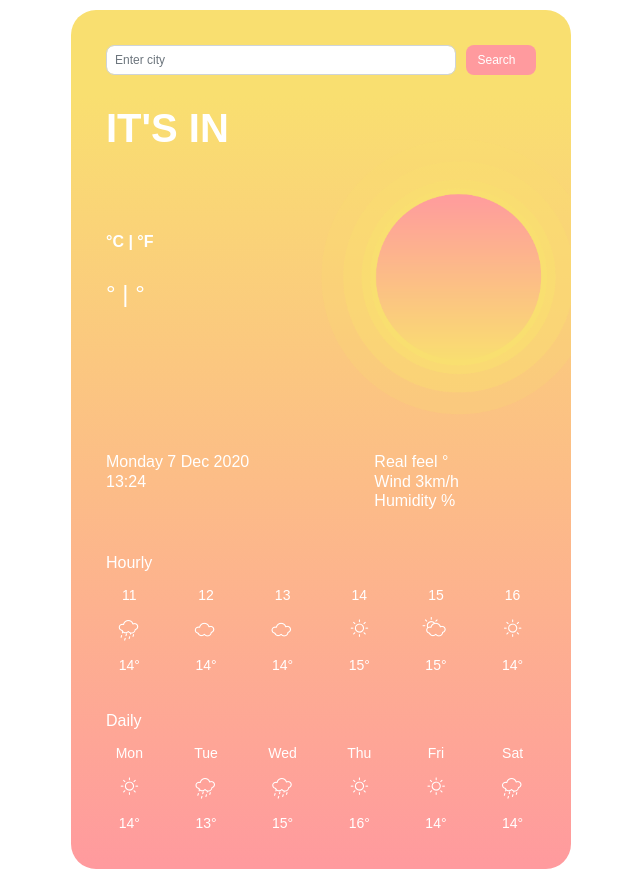
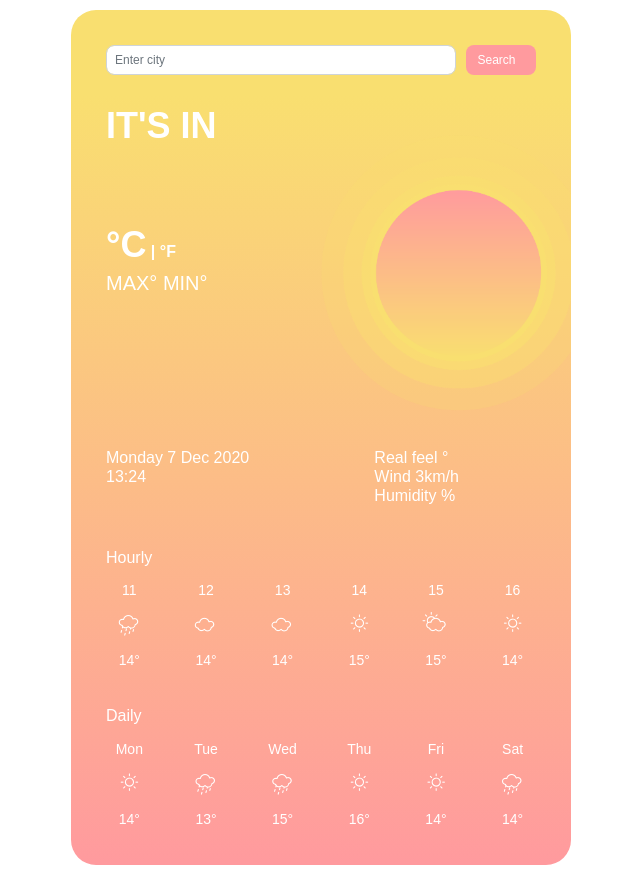
Before and after one commit to addinaf/addinaf-weather-app, a plain HTML site: page index.html in a window 1280 px wide. Shown: the top 869 px of the page, without its empty margins (319-959 px from the left). Drawn offline with nearby package versions, Linux system fonts and the light colour scheme; no server answers; files whose address does not match are found by name.

Commit message:
conversion link updated
class list of the conversion link updated and fixed

```diff
--- a/index.html
+++ b/index.html
@@ -33,8 +33,8 @@
         </div>
         <div class="row">
             <div class="col-4">
-                <h2> <span id=main-temperature></span><div class="float"><a href="#" id="celcius-link">°C</a> | <a href="#" id="fahrenheit-link"> °F</a></div> </h2>
-                <h3><span id="max-temp"></span>°  |  <span id="min-temp"></span>°</h3>
+                <h2> <span id=main-temperature></span><div class="float"><a href="#" id="celcius-link" class="active">°C</a> | <a href="#" id="fahrenheit-link"> °F</a></div> </h2>
+                <h3> MAX<span id="max-temp"></span>° MIN<span id="min-temp"></span>°</h3>
             </div>
             <div class="col-6">
                 <img id="main-image" src="img/img_01_sunny.png" width="400px" />
--- a/src/index.js
+++ b/src/index.js
@@ -77,7 +77,7 @@ document.querySelector("#main-image").setAttribute("src", "img/img_01_sunny.png"
   }
   if(weatherSituation === "Clouds") {
     document.querySelector("#situation").innerHTML = "CLOUDY";
-        document.querySelector("#main-image").setAttribute("src", "img/img_02_cloudy.png");
+    document.querySelector("#main-image").setAttribute("src", "img/img_02_cloudy.png");
   }
   if(weatherSituation === "Mist") {
     document.querySelector("#situation").innerHTML = "MISTY";
@@ -162,12 +162,16 @@ function searchCity(city) {
 function displayFahrenheit(event) {
   event.preventDefault();
   mainFahrenheitTemperature = document.querySelector("#main-temperature");
+  celciusLink.classList.remove("active");
+  fahrenheitLink.classList.add("active");
   let fahrenheitTemperature = (celciusTemperature * 9 / 5) + 32;
   mainFahrenheitTemperature.innerHTML = Math.round(fahrenheitTemperature);
 }
 
 function displayCelcius(event) {
   event.preventDefault();
+  celciusLink.classList.add("active");
+  fahrenheitLink.classList.remove("active");
   mainCelciusTemperature = document.querySelector("#main-temperature");
   mainCelciusTemperature.innerHTML = Math.round(celciusTemperature);
 }
--- a/src/styles.css
+++ b/src/styles.css
@@ -53,7 +53,7 @@ h1 {
   color: #ffffff;
   font-family: "Quicksand", sans-serif;
   font-weight: bold;
-  font-size: 40px;
+  font-size: 36px;
   margin-top: 5px;
   margin-bottom: 5px;
 }
@@ -61,7 +61,7 @@ h2 {
   color: #ffffff;
   font-family: "Quicksand", sans-serif;
   font-weight: bold;
-  font-size: 40px;
+  font-size: 36px;
   margin-top: 70px;
   margin-bottom: 5px;
 }
@@ -69,7 +69,7 @@ h3 {
   color: #ffffff;
   font-family: "Quicksand", sans-serif;
   font-weight: 500;
-  font-size: 24px;
+  font-size: 20px;
   margin-top: 0px;
   margin-bottom: 0px;
 }
@@ -150,7 +150,7 @@ h6 {
   font-size: 16px;
   display: inline;
   position: relative;
-  top: -18px;
+  top: 0px;
 }
 .daily {
   margin-top: 35px;
@@ -171,22 +171,6 @@ p {
   color: #ff9a9e;
   margin-bottom: 30px;
 }
-#fahrenheit-link {
-  text-decoration: none;
-  color: #ffffff;
-}
-
-#celcius-link {
-  text-decoration: none;
-  color: #ffffff;
-}
-
-#fahrenheit-link:hover {
-  color: #ff9a9e;
-}
-#celcius-link:hover {
-  color: #ff9a9e;
-}
 
 a {
   text-decoration: none;
@@ -195,7 +179,6 @@ a {
 a:hover {
   color: #ff9a9e;
 }
-
 img {
   width: 400px;
   height: 400px;
@@ -203,3 +186,21 @@ img {
   margin-top: -80px;
   margin-right: -40px;
 }
+#fahrenheit-link {
+  text-decoration: none;
+  color: #ffffff;
+}
+#celcius-link {
+  text-decoration: none;
+  color: #ffffff;
+}
+.active {
+  color: #ffffff;
+  font-weight: bolder;
+  font-size: 36px;
+  text-decoration: none;
+  cursor: default;
+}
+.active :hover {
+  color: #ff9a9e;
+}
```
